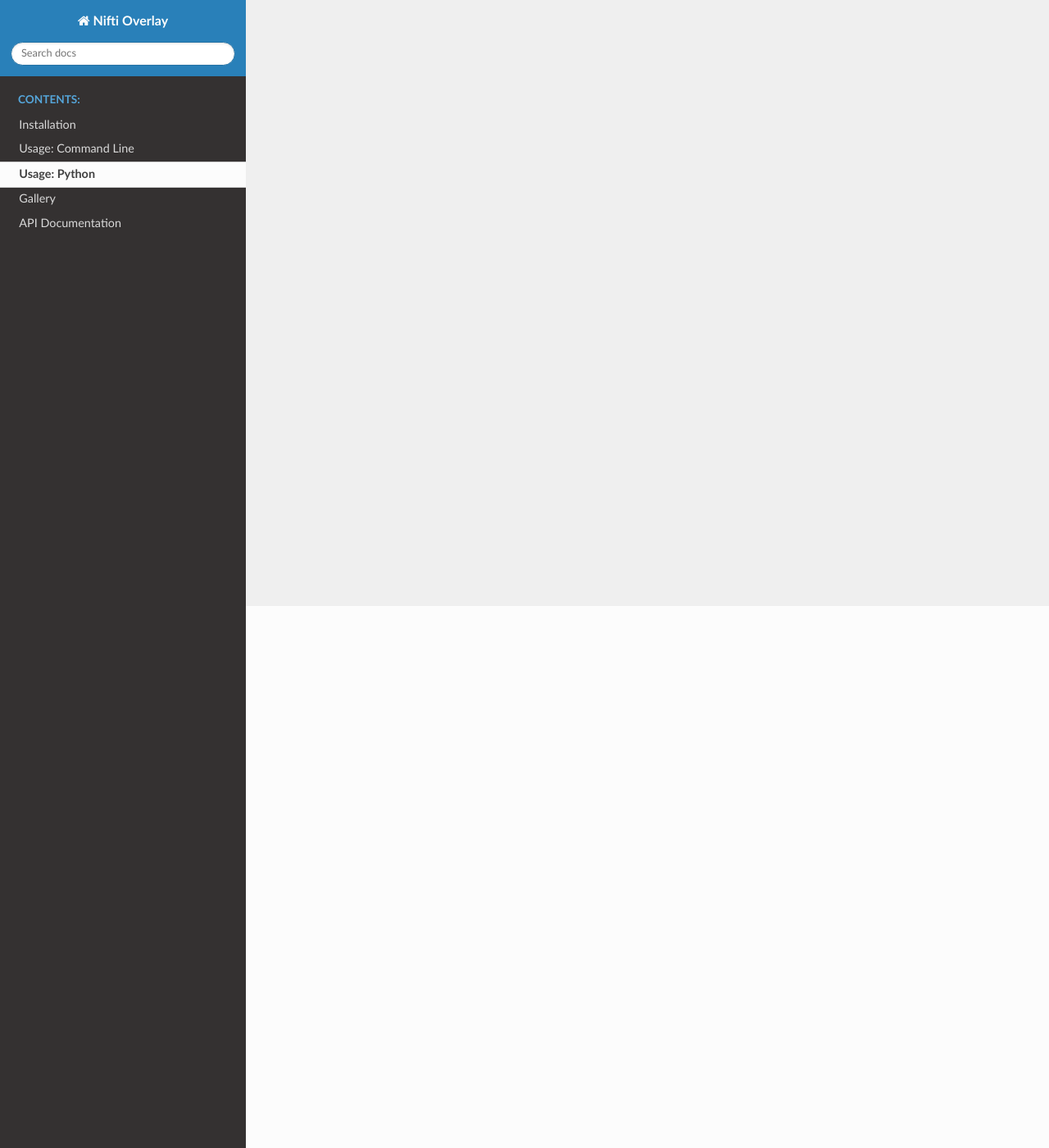
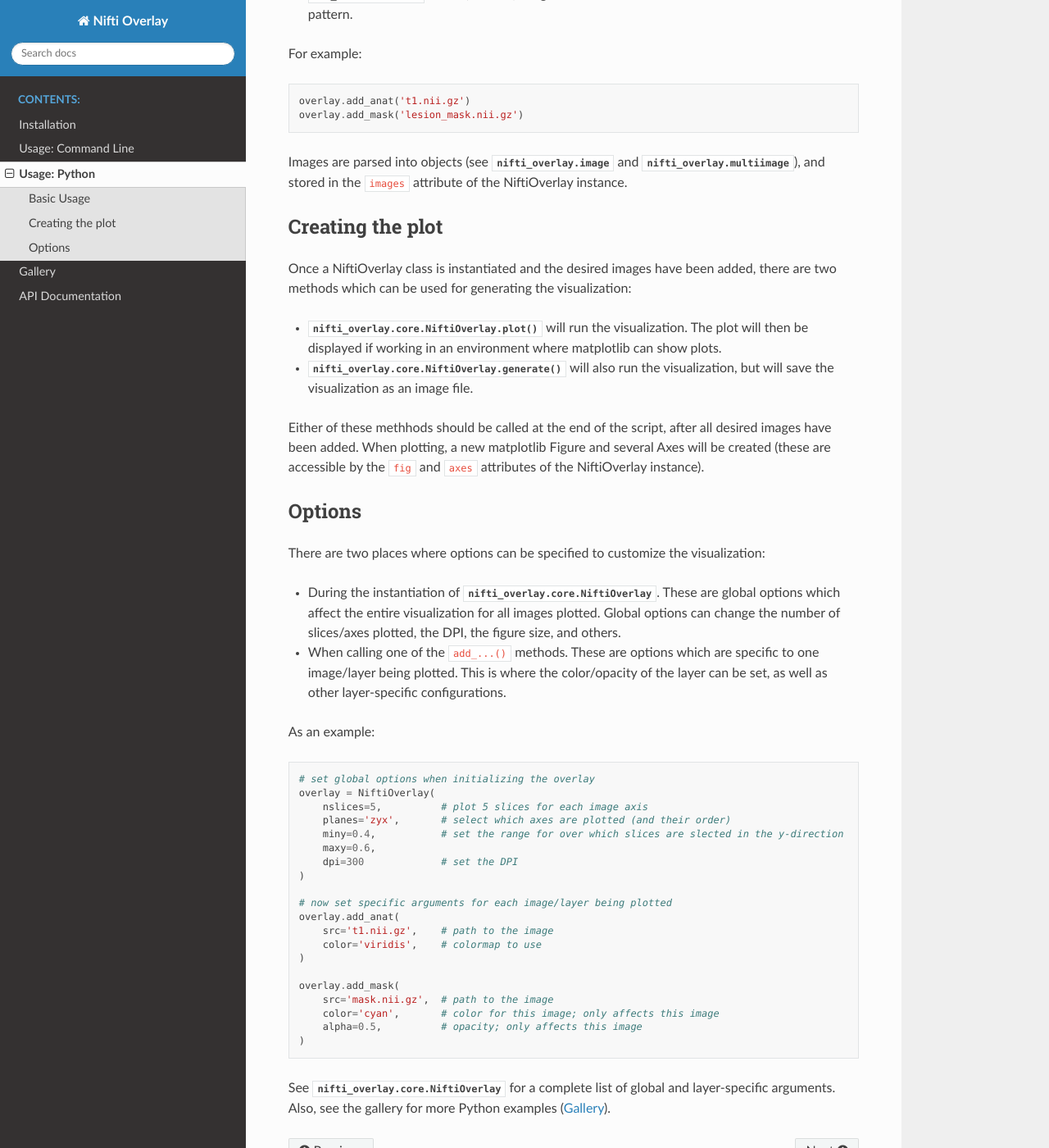
Before and after one commit to earnestt1234/nifti_overlay, a Sphinx documentation site: the page built from docs/usage_python.rst, in a window 1280 px wide and 1400 px high, scrolled down 661 px. Shown: the whole window at 82% size. Built offline with Sphinx 7.4.7 and the Read the Docs theme 3.1.0, drawn with Linux system fonts in a browser that asks for light colours; some of the changed text lies outside the part shown.

Commit message:
work on Python usage

```diff
--- a/docs/gallery.rst
+++ b/docs/gallery.rst
@@ -1,3 +1,5 @@
+
+.. _gallery:
 
 Gallery
 =======
--- a/docs/usage_python.rst
+++ b/docs/usage_python.rst
@@ -1,3 +1,81 @@
 
 Usage: Python
 =============
+
+This page will cover how to use Nifti Overlay from within a Python session.  The workflow is very similar to that of the CLI, so reading that usage page (:ref:`usage_cli`) might also be helpful.
+
+Basic Usage
+-----------
+
+Start by importing the :class:`nifti_overlay.core.NiftiOverlay` class.
+
+.. code-block:: python
+
+    from nifti_overlay import NiftiOverlay
+
+For every visualization, create an instance of the NiftiOverlay class.
+
+.. code-block:: python
+
+    overlay = NiftiOverlay()
+
+You can then add layers to be plotted, using one of the ``.add_...()`` methods:
+
+- :func:`~nifti_overlay.core.NiftiOverlay.add_anat` Plot the raw intensities of an image.
+- :func:`~nifti_overlay.core.NiftiOverlay.add_mask` Plot only a single value within an image.
+- :func:`~nifti_overlay.core.NiftiOverlay.add_edges` Plot the countours of an image.
+- :func:`~nifti_overlay.core.NiftiOverlay.add_checkerboard` Plot 2 (or more) images interleaved with each other in a checkerboard pattern.
+
+For example:
+
+.. code-block:: python
+
+    overlay.add_anat('t1.nii.gz')
+    overlay.add_mask('lesion_mask.nii.gz')
+
+Images are parsed into objects (see :py:mod:`nifti_overlay.image` and :py:mod:`nifti_overlay.multiimage`), and stored in the ``images`` attribute of the NiftiOverlay instance.
+
+Creating the plot
+-----------------
+
+Once a NiftiOverlay class is instantiated and the desired images have been added, there are two methods which can be used for generating the visualization:
+
+- :func:`nifti_overlay.core.NiftiOverlay.plot` will run the visualization.  The plot will then be displayed if working in an environment where matplotlib can show plots.
+- :func:`nifti_overlay.core.NiftiOverlay.generate` will also run the visualization, but will save the visualization as an image file.
+
+Either of these methhods should be called at the end of the script, after all desired images have been added.  When plotting, a new matplotlib Figure and several Axes will be created (these are accessible by the ``fig`` and ``axes`` attributes of the NiftiOverlay instance).
+
+Options
+-------
+
+There are two places where options can be specified to customize the visualization:
+
+- During the instantiation of :class:`nifti_overlay.core.NiftiOverlay`.  These are global options which affect the entire visualization for all images plotted.  Global options can change the number of slices/axes plotted, the DPI, the figure size, and others.
+- When calling one of the ``add_...()`` methods.  These are options which are specific to one image/layer being plotted.  This is where the color/opacity of the layer can be set, as well as other layer-specific configurations.
+
+As an example:
+
+.. code-block:: python
+
+    # set global options when initializing the overlay
+    overlay = NiftiOverlay(
+        nslices=5,          # plot 5 slices for each image axis
+        planes='zyx',       # select which axes are plotted (and their order)
+        miny=0.4,           # set the range for over which slices are slected in the y-direction
+        maxy=0.6,
+        dpi=300             # set the DPI
+    )
+
+    # now set specific arguments for each image/layer being plotted
+    overlay.add_anat(
+        src='t1.nii.gz',    # path to the image
+        color='viridis',    # colormap to use
+    )
+
+    overlay.add_mask(
+        src='mask.nii.gz',  # path to the image
+        color='cyan',       # color for this image; only affects this image
+        alpha=0.5,          # opacity; only affects this image
+    )
+
+See :class:`nifti_overlay.core.NiftiOverlay` for a complete list of global and layer-specific arguments.  Also, see the gallery for more Python examples (:ref:`gallery`).
```
Also changed, not shown: docs/usage_cli.rst (+5 -3 lines).
